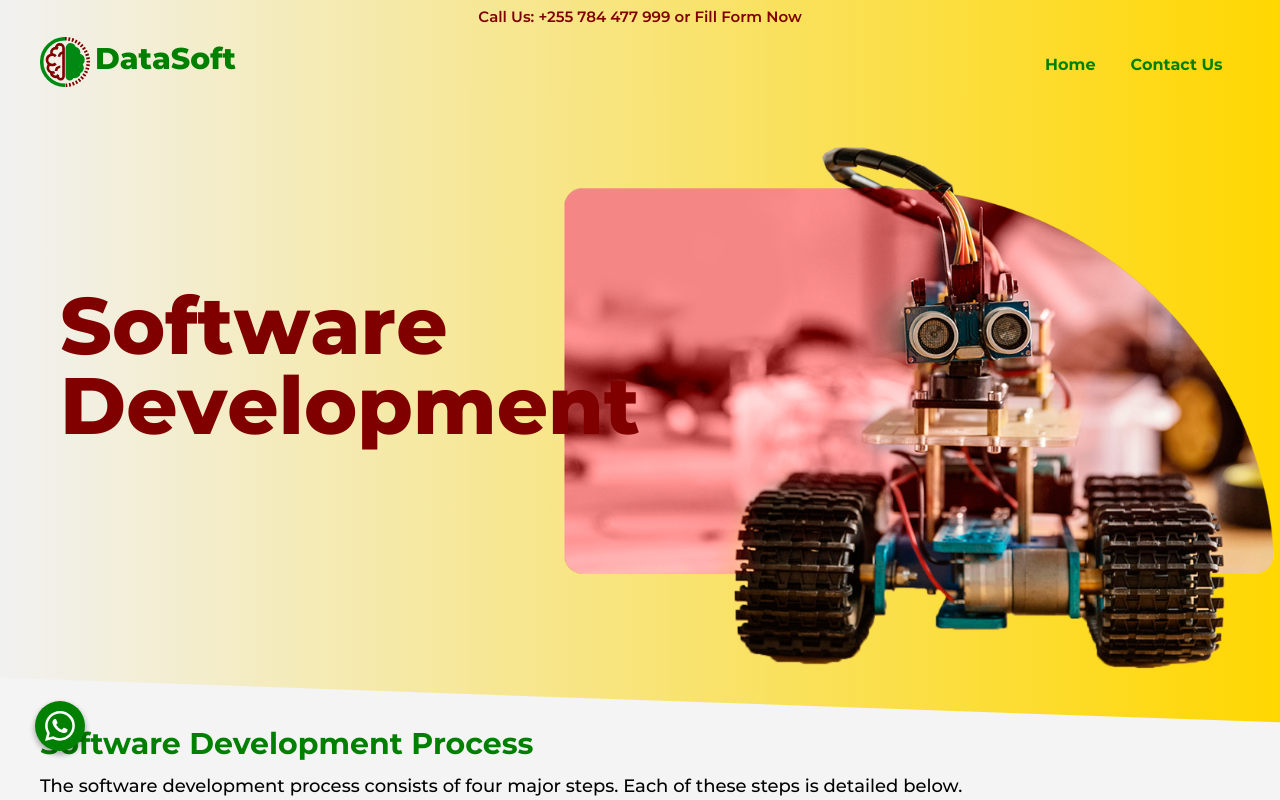
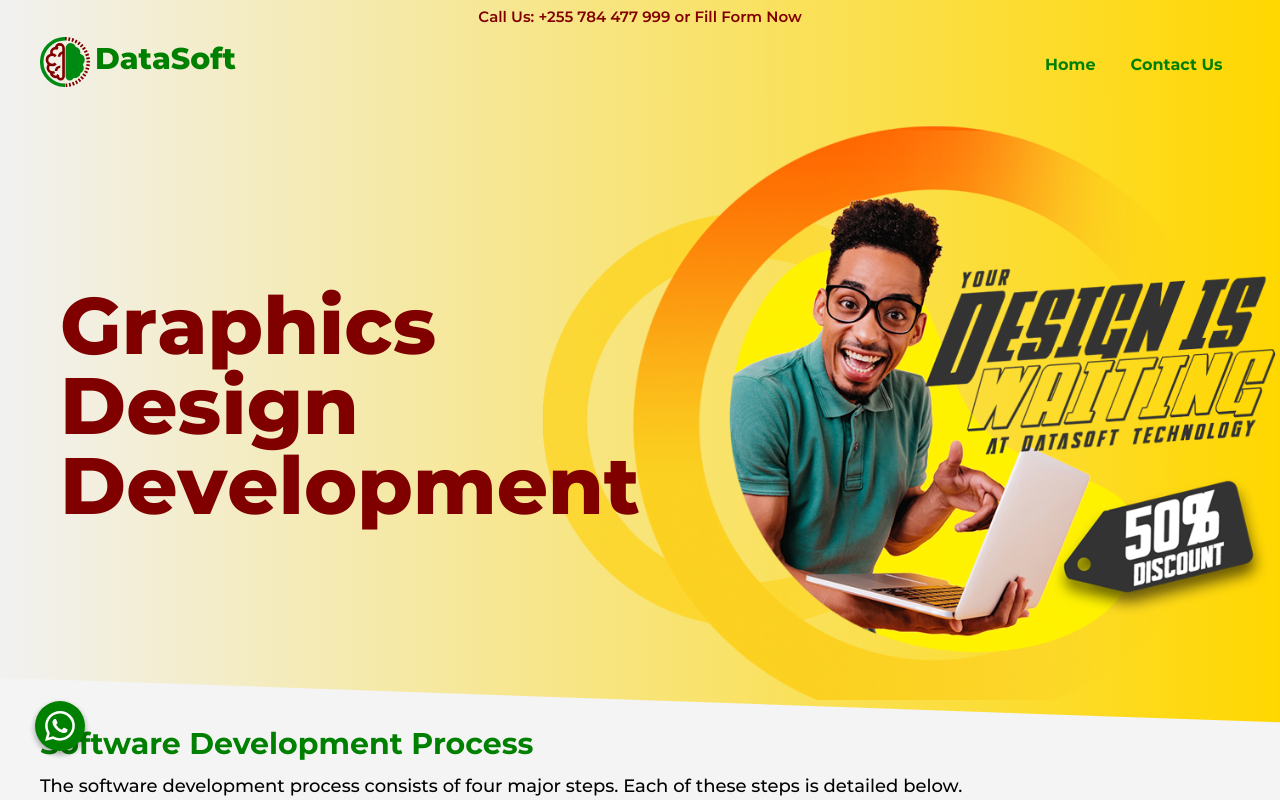
Before and after one commit to LucasJohnNyamhanga/datasoft, a Next.js app: page /Graphics in a window 1280 px wide. Shown: the top 800 px of the page. Built offline with nearby package versions, Linux system fonts and the light colour scheme.

Commit message:
graphics

```diff
--- a/app/Graphics/page.tsx
+++ b/app/Graphics/page.tsx
@@ -1,6 +1,6 @@
 import Footer from "../components/Footer";
 import GoToTop from "../components/GoToTop";
-import Hero from "../components/SoftwareHero";
+import Hero from "../components/GraphicsHero";
 import styles from "../styles/page.module.scss";
 import SoftwareDetails from "../components/SoftwareDetails";
 import ContactUs from "../components/Contact";
@@ -8,7 +8,7 @@
 const Software = () => {
   return (
     <div className={styles.main}>
-      <Hero image={"/software.png"} />
+      <Hero image={"/graphics.png"} />
       <SoftwareDetails />
       <ContactUs />
       <Footer />
--- /dev/null
+++ b/app/components/GraphicsHero.tsx
@@ -0,0 +1,216 @@
+import styles from "../styles/softwareHero.module.scss";
+import Image from "next/image";
+import Link from "next/link";
+
+type dataHero = {
+  image: string;
+};
+
+function hero({ image }: dataHero) {
+  return (
+    <div className={styles.container}>
+      <div className={styles.section}>
+        <div className={styles.hero}>
+          <div className={styles.image}>
+            <Image
+              alt=""
+              src={image}
+              placeholder="blur"
+              blurDataURL={image}
+              style={{
+                objectFit: "cover",
+                objectPosition: "right",
+              }}
+              quality={100}
+              priority={true}
+              unoptimized={true}
+              fill
+            />
+          </div>
+        </div>
+        <div className={styles.background}>
+          <h1>
+            <div className="title-glitch-top">
+              <div className={`${styles.block}`}>
+                <span
+                  className={`${styles.glitch} ${styles.character}`}
+                  data-text="G"
+                >
+                  G
+                </span>
+                <span
+                  className={`${styles.glitch} ${styles.character}`}
+                  data-text="r"
+                >
+                  r
+                </span>
+                <span
+                  className={`${styles.glitch} ${styles.character}`}
+                  data-text="a"
+                >
+                  a
+                </span>
+                <span
+                  className={`${styles.glitch} ${styles.character}`}
+                  data-text="p"
+                >
+                  p
+                </span>
+                <span
+                  className={`${styles.glitch} ${styles.character}`}
+                  data-text="h"
+                >
+                  h
+                </span>
+              </div>
+
+              <div className={`${styles.block}`}>
+                <span
+                  className={`${styles.glitch} ${styles.character}`}
+                  data-text="i"
+                >
+                  i
+                </span>
+                <span
+                  className={`${styles.glitch} ${styles.character}`}
+                  data-text="c"
+                >
+                  c
+                </span>
+                <span
+                  className={`${styles.glitch} ${styles.character}`}
+                  data-text="s"
+                >
+                  s
+                </span>
+              </div>
+            </div>
+          </h1>
+          <h1>
+            <div className="title-glitch-top">
+              <div className={`${styles.block}`}>
+                <span
+                  className={`${styles.glitch} ${styles.character}`}
+                  data-text="D"
+                >
+                  D
+                </span>
+                <span
+                  className={`${styles.glitch} ${styles.character}`}
+                  data-text="e"
+                >
+                  e
+                </span>
+                <span
+                  className={`${styles.glitch} ${styles.character}`}
+                  data-text="s"
+                >
+                  s
+                </span>
+                <span
+                  className={`${styles.glitch} ${styles.character}`}
+                  data-text="i"
+                >
+                  i
+                </span>
+                <span
+                  className={`${styles.glitch} ${styles.character}`}
+                  data-text="g"
+                >
+                  g
+                </span>
+              </div>
+
+              <div className={`${styles.block}`}>
+                <span
+                  className={`${styles.glitch} ${styles.character}`}
+                  data-text="n"
+                >
+                  n
+                </span>
+              </div>
+            </div>
+          </h1>
+          <h1>
+            <div className="title-glitch-top">
+              <div className={`${styles.block}`}>
+                <span
+                  className={`${styles.glitch} ${styles.character}`}
+                  data-text="D"
+                >
+                  D
+                </span>
+                <span
+                  className={`${styles.glitch} ${styles.character}`}
+                  data-text="e"
+                >
+                  e
+                </span>
+                <span
+                  className={`${styles.glitch} ${styles.character}`}
+                  data-text="v"
+                >
+                  v
+                </span>
+                <span
+                  className={`${styles.glitch} ${styles.character}`}
+                  data-text="e"
+                >
+                  e
+                </span>
+                <span
+                  className={`${styles.glitch} ${styles.character}`}
+                  data-text="l"
+                >
+                  l
+                </span>
+                <span
+                  className={`${styles.glitch} ${styles.character}`}
+                  data-text="o"
+                >
+                  o
+                </span>
+                <span
+                  className={`${styles.glitch} ${styles.character}`}
+                  data-text="p"
+                >
+                  p
+                </span>
+                <span
+                  className={`${styles.glitch} ${styles.character}`}
+                  data-text="m"
+                >
+                  m
+                </span>
+                <span
+                  className={`${styles.glitch} ${styles.character}`}
+                  data-text="e"
+                >
+                  e
+                </span>
+                <span
+                  className={`${styles.glitch} ${styles.character}`}
+                  data-text="n"
+                >
+                  n
+                </span>
+                <span
+                  className={`${styles.glitch} ${styles.character}`}
+                  data-text="t"
+                >
+                  t
+                </span>
+              </div>
+            </div>
+          </h1>
+        </div>
+      </div>
+    </div>
+  );
+}
+
+export default hero;
+
+// {
+//   `Let's bring your idea to life.`;
+// }
--- a/app/components/SoftwareDetails.tsx
+++ b/app/components/SoftwareDetails.tsx
@@ -2,67 +2,6 @@
 import CardProject from "./CardProject";
 
 const whatWeHaveDone = () => {
-  const datapoint = [
-    {
-      image: "/assets/data1.webp",
-      link: "#",
-      projectName: "Real Estate App",
-      projectDesc:
-        "Mobile application for real estate marketing, view properities that are availbale all over the country at lower price.",
-      pages: 7,
-      type: "Dynamic",
-      database: "MySql",
-      cost: "3 weeks",
-      active: true,
-    },
-    {
-      image: "/assets/data2.webp",
-      link: "#",
-      projectName: "Food Derivery",
-      projectDesc:
-        "Food derivery app for online food ordering, it offers users mobility and capability to order anywhere at any time",
-      pages: 5,
-      type: "Dynamic",
-      database: "MySql",
-      cost: "3 weeks",
-      active: false,
-    },
-    {
-      image: "/assets/data3.webp",
-      link: "#",
-      projectName: "XChain AI",
-      projectDesc:
-        "Website for AI that can adapt to learning while creating unique profile for users interacting.",
-      pages: 13,
-      type: "Dynamic",
-      database: "MySQL",
-      cost: "1 month",
-      active: true,
-    },
-    {
-      image: "/assets/data4.webp",
-      link: "#",
-      projectName: "Find My Place",
-      projectDesc:
-        "An application to save favorite places that you visit and are worth remembering.",
-      pages: 5,
-      type: "Dynamic",
-      database: "MySql",
-      cost: "7 days",
-      active: false,
-    },
-    {
-      image: "/assets/data5.webp",
-      link: "#",
-      projectName: "Photo Editor",
-      projectDesc: "An application to quickly edit and manipilate photo.",
-      pages: 3,
-      type: "Static",
-      database: "No",
-      cost: "4 days",
-      active: false,
-    },
-  ];
   return (
     <div className={styles.container} id="projects">
       <div className={styles.subContainer}>
```
Also changed, not shown: public/graphics.png (added).
